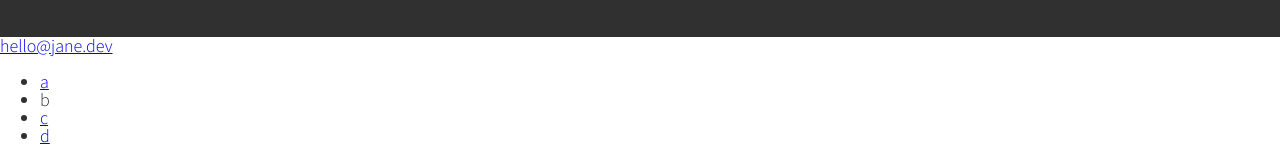
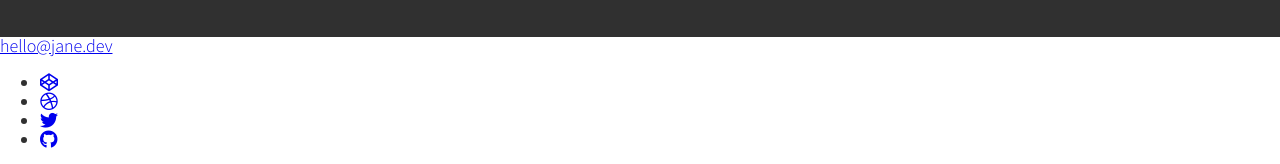
Before and after one commit to zowieerickson/portfolio_practice_site, a plain HTML site: page index.html in a window 1280 px wide. Shown: the part 3530-3694 px from the top of the page. Drawn offline with nearby package versions, Linux system fonts and the light colour scheme.

Commit message:
Add font-awesome icons to footer

```diff
--- a/index.html
+++ b/index.html
@@ -142,10 +142,26 @@
             <!-- replace with your own email address -->
             <a href="mailto:hello@jane.dev" class="footer__link">hello@jane.dev</a>
             <ul class="social-list">
-                <li class="social-list__item"><a class="social-list__link" href="https://codepen.io">a</a></li>
-                <li class="social-list__item">b<a class="social-list__link" href="http://dribbble.com"></a></li>
-                <li class="social-list__item"><a class="social-list__link" href="https://twitter.com">c</a></li>
-                <li class="social-list__item"><a class="social-list__link" href="https://github.com">d</a></li>
+                <li class="social-list__item">
+                    <a class="social-list__link" href="https://codepen.io">
+                        <i class="fab fa-codepen"></i>
+                    </a>
+                </li>
+                <li class="social-list__item">
+                    <a class="social-list__link" href="http://dribbble.com">
+                        <i class="fab fa-dribbble"></i>
+                    </a>
+                </li>
+                <li class="social-list__item">
+                    <a class="social-list__link" href="https://twitter.com">
+                        <i class="fab fa-twitter"></i>
+                    </a>
+                </li>
+                <li class="social-list__item">
+                    <a class="social-list__link" href="https://github.com">
+                        <i class="fab fa-github"></i>
+                    </a>
+                </li>
             </ul>
         </footer>
 
```
